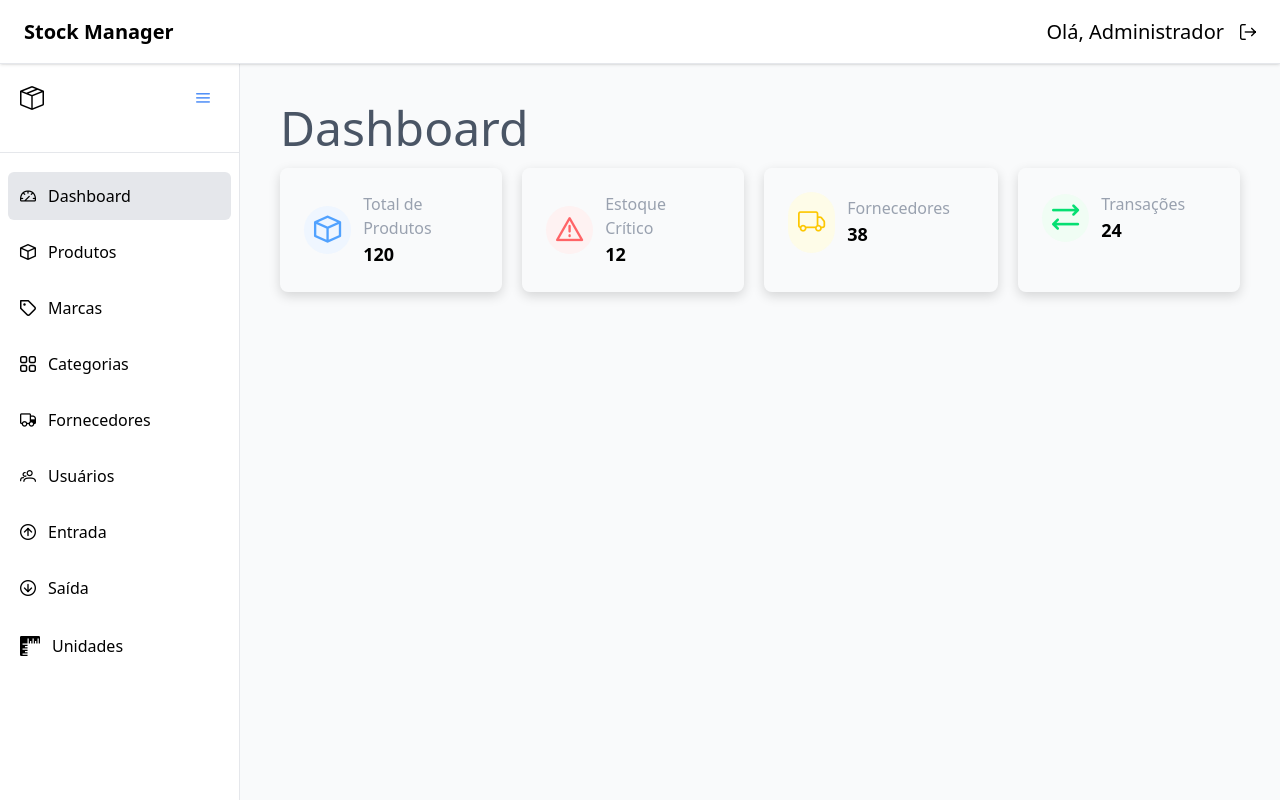
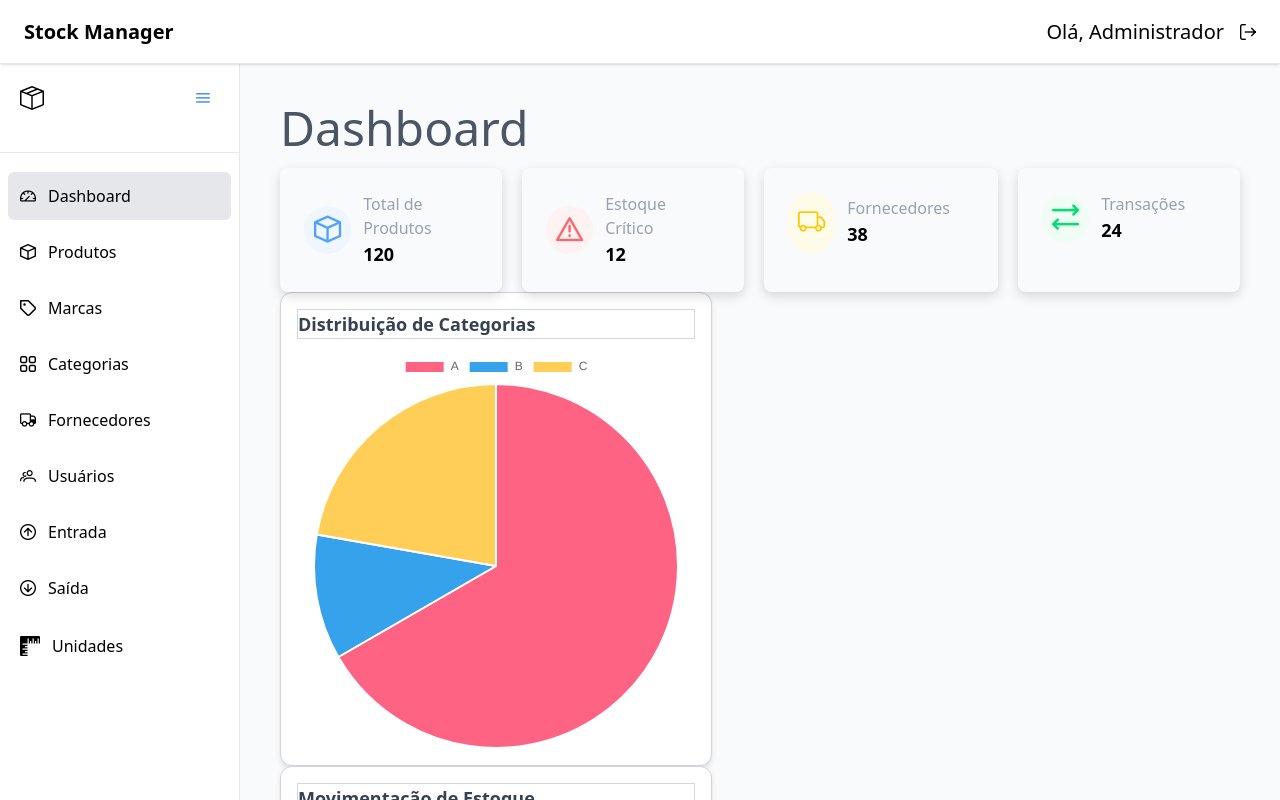
Before and after one commit to breno-dev98/frontend-stock-manager, a React (Vite) app: page /dashboard in a window 1280 px wide. Built offline with nearby package versions, Linux system fonts and the light colour scheme; no server answers; sample sign-in values are in the browser's storage.

Commit message:
criando charts para dashboard com dados ficticios

```diff
--- a/package.json
+++ b/package.json
@@ -14,6 +14,7 @@
     "@tailwindcss/vite": "^4.1.4",
     "axios": "^1.8.4",
     "bootstrap-icons": "^1.11.3",
+    "chart.js": "^4.4.9",
     "jwt-decode": "^4.0.0",
     "primeicons": "^7.0.0",
     "primereact": "^10.9.4",
--- /dev/null
+++ b/src/components/DashboardCharts.jsx
@@ -0,0 +1,12 @@
+import { Chart } from "primereact/chart";
+
+const DashboardChart = ({ title, type = "bar", data, options }) => {
+  return (
+    <div className="p-4 border border-gray-300  rounded-xl shadow-md bg-white w-full md:w-[45%]">
+      <h3 className="text-lg font-semibold text-gray-700 mb-3 border border-gray-300">{title}</h3>
+      <Chart type={type} data={data} options={options} style={{ width: "100%" }} />
+    </div>
+  );
+};
+
+export default DashboardChart;
--- a/src/pages/Dashboard/index.jsx
+++ b/src/pages/Dashboard/index.jsx
@@ -1,11 +1,43 @@
 import DashboardCards from "../../components/DashboardCards";
+import DashboardChart from "../../components/DashboardCharts";
 import PagesLayout from "../../components/Layout/PagesLayout";
 
 const DashboardPage = () => {
+  const gerarMesesAteAtual = () => {
+    const mesAtual = new Date().getMonth(); // 0 = Janeiro, 4 = Maio...
+    const meses = Array.from({ length: mesAtual + 1 }, (_, i) => new Date(0, i).toLocaleString("pt-BR", { month: "short" }));
+
+    return meses;
+  };
+
+  const mesesDoAno = gerarMesesAteAtual();
+
+
+  const pieData = {
+    labels: ["A", "B", "C"],
+    datasets: [
+      {
+        data: [300, 50, 100],
+        backgroundColor: ["#FF6384", "#36A2EB", "#FFCE56"],
+      },
+    ],
+  };
+
+  const lineData = {
+    labels: mesesDoAno,
+    datasets: [
+      {
+        data: [300, 50, 100],
+        backgroundColor: ["#FF6384", "#36A2EB", "#FFCE56"],
+      },
+    ],
+  };
   return (
     <PagesLayout title="Dashboard">
       <div>
         <DashboardCards />
+        <DashboardChart title="Distribuição de Categorias" type="pie" data={pieData} />
+        <DashboardChart title="Movimentação de Estoque" type="line" data={lineData} />
       </div>
     </PagesLayout>
   );
```
Also changed, not shown: 1 other file (tests, documents, lock files or other folders).
